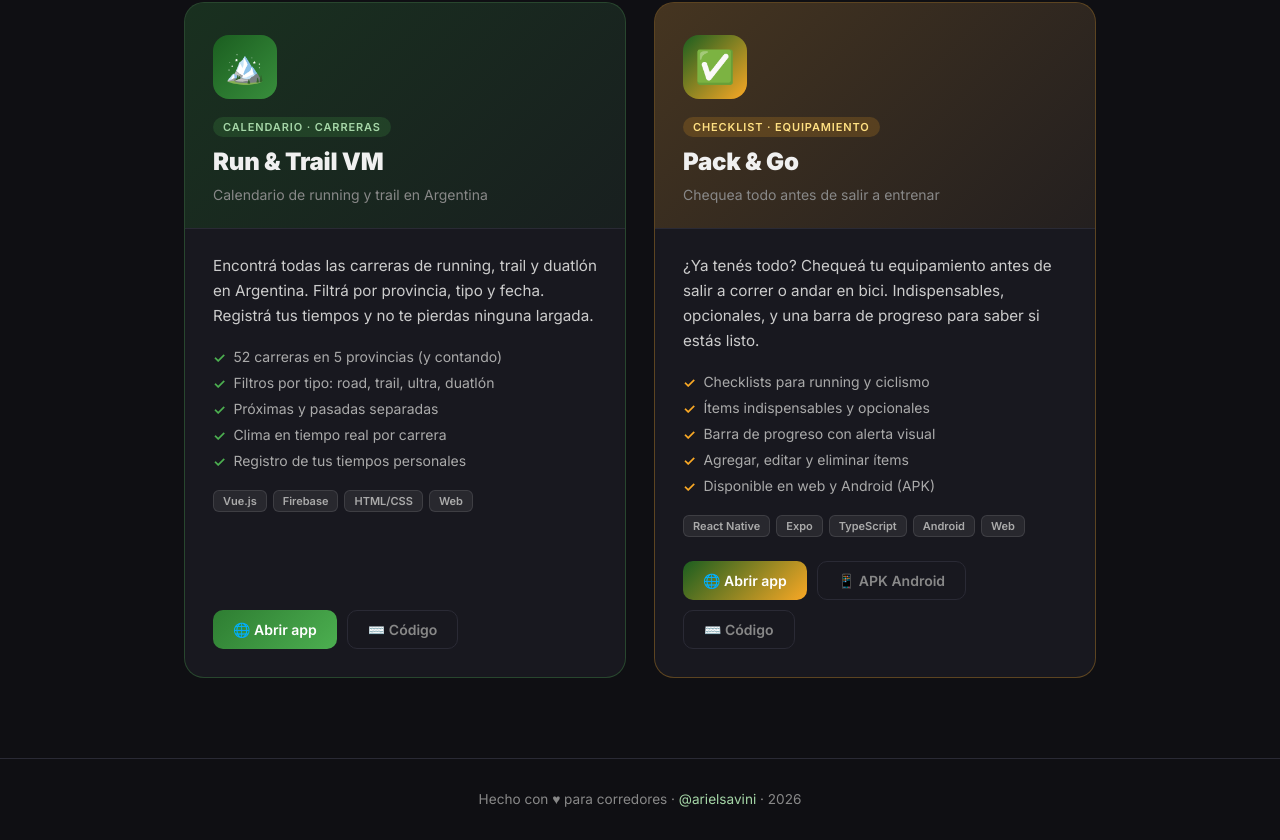
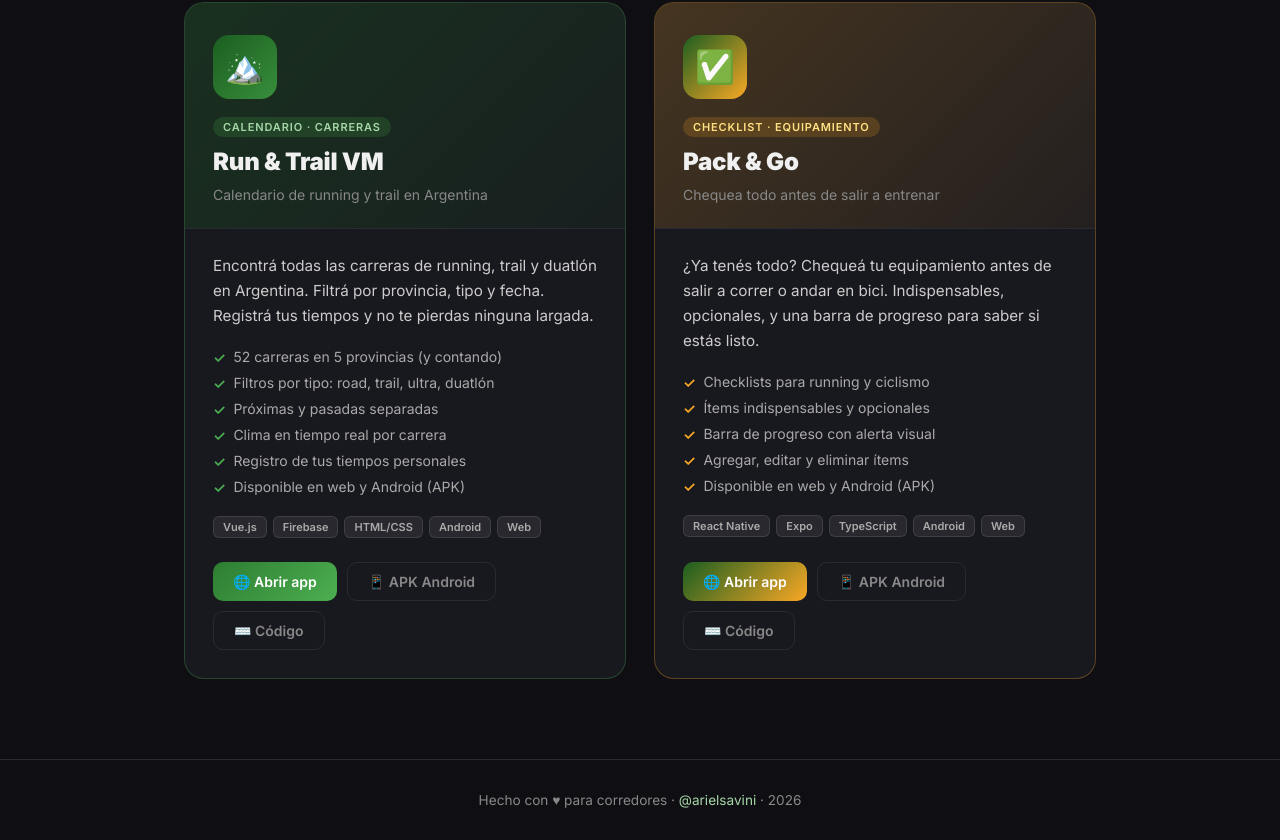
Before and after one commit to arielsavini/arielsavini.github.io, a plain HTML site: page index.html in a window 1280 px wide. Shown: the part 696-1536 px from the top of the page. Drawn offline with Linux system fonts and the light colour scheme.

Commit message:
feat: agregar boton APK Android a tarjeta Run & Trail VM

```diff
--- a/index.html
+++ b/index.html
@@ -422,17 +422,22 @@
           <li>Próximas y pasadas separadas</li>
           <li>Clima en tiempo real por carrera</li>
           <li>Registro de tus tiempos personales</li>
+          <li>Disponible en web y Android (APK)</li>
         </ul>
         <div class="tech-row">
           <span class="tech">Vue.js</span>
           <span class="tech">Firebase</span>
           <span class="tech">HTML/CSS</span>
+          <span class="tech">Android</span>
           <span class="tech">Web</span>
         </div>
       </div>
       <div class="card-footer">
         <a class="btn btn-primary--trail" href="https://arielsavini.github.io/runandtrailvm/" target="_blank" rel="noopener">
           🌐 Abrir app
+        </a>
+        <a class="btn btn-ghost" href="https://arielsavini.github.io/runandtrailvm/runtrailvm.apk" download="RunTrailVM.apk">
+          📱 APK Android
         </a>
         <a class="btn btn-ghost" href="https://github.com/arielsavini/runandtrailvm" target="_blank" rel="noopener">
           ⌨️ Código
```
